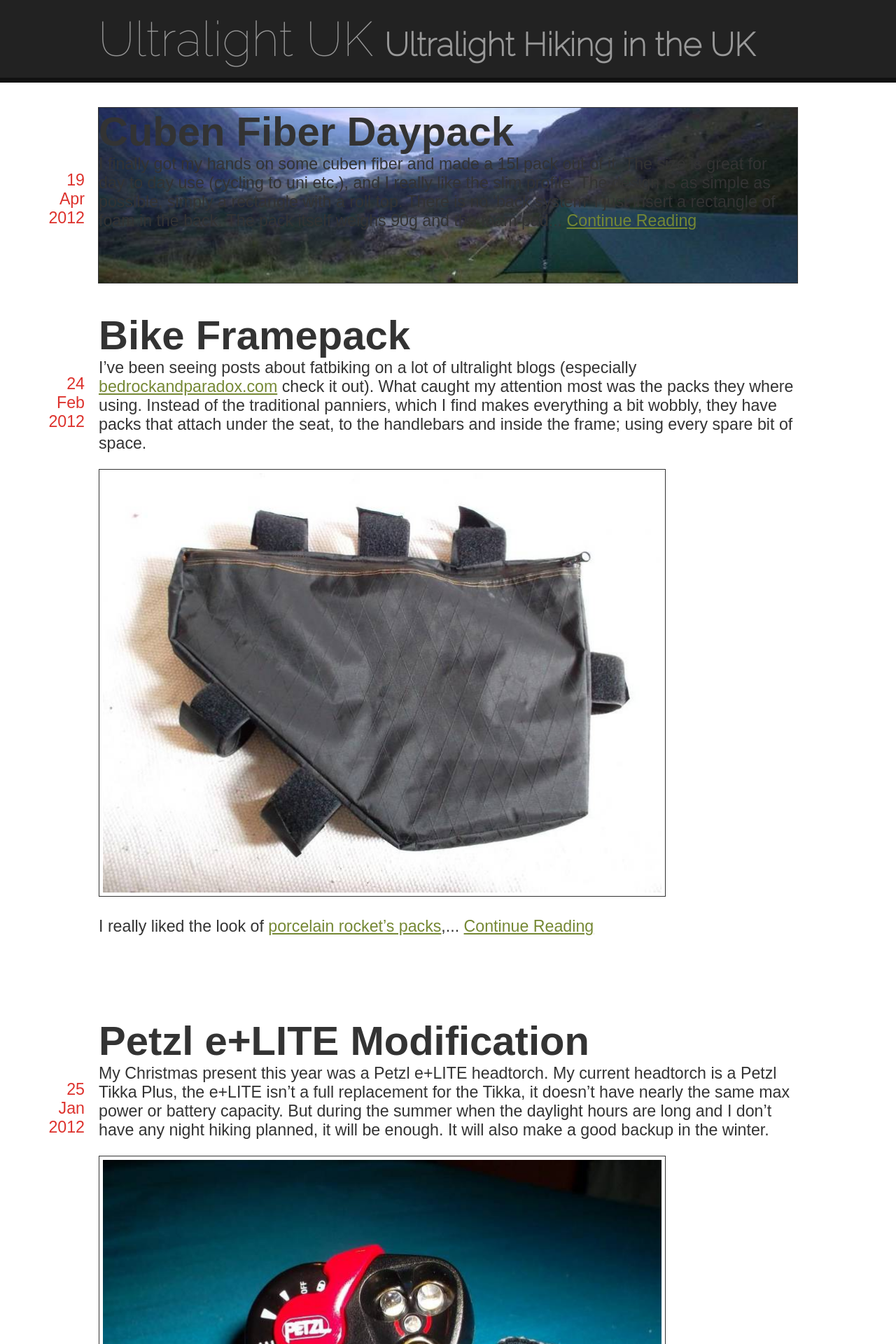
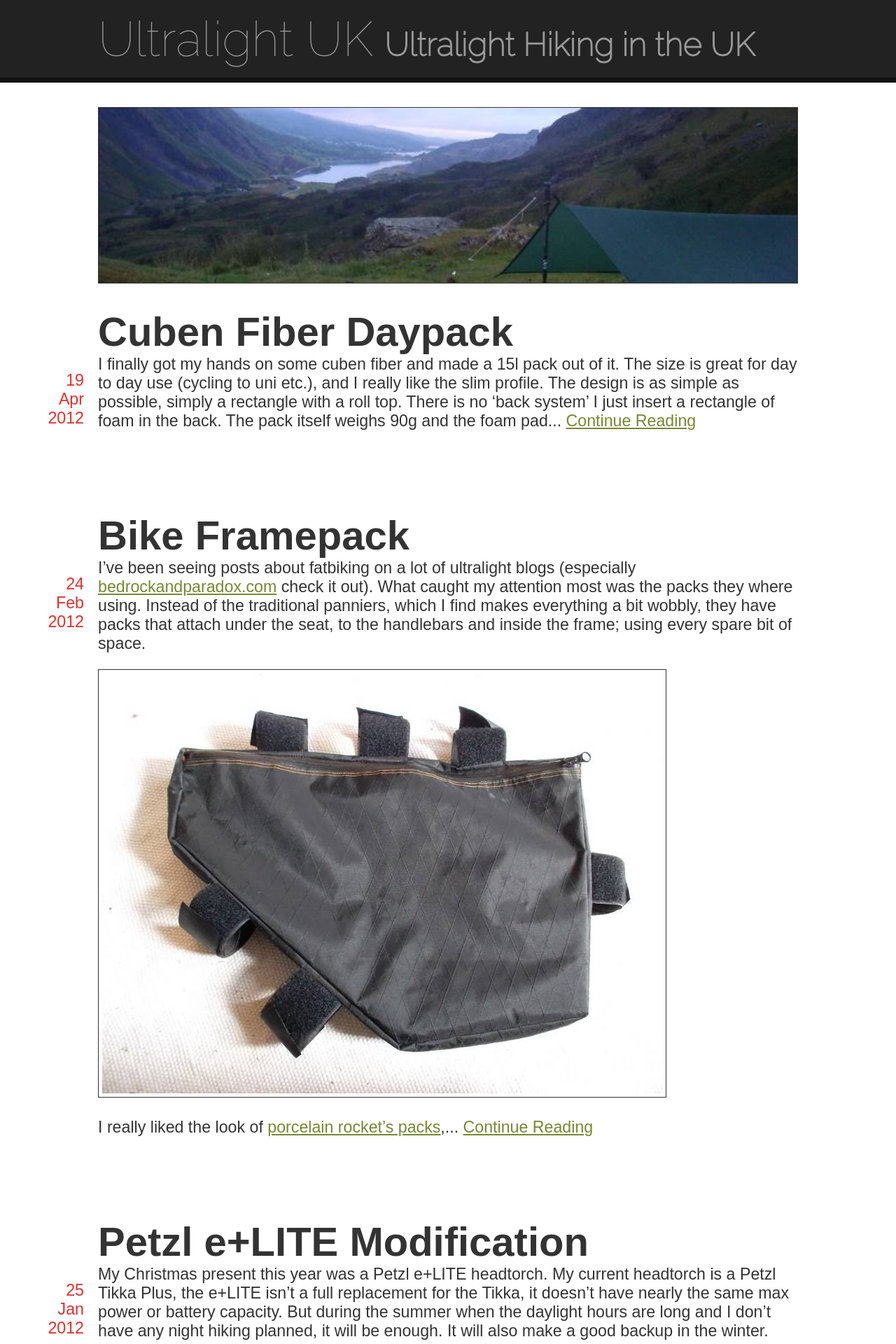
Before and after one commit to notclive/notclive.co.uk, a Jekyll site: the page built from ul/index.html, in a window 1280 px wide. Shown: the top 1920 px of the page at 70% size. Built offline with Jekyll 4.4.1, drawn with Linux system fonts in a browser that asks for light colours.

Commit message:
Div not self closing

```diff
--- a/_layouts/ul-page.html
+++ b/_layouts/ul-page.html
@@ -33,9 +33,9 @@
 		</div>
 		<div class="root">
 			{% if page.banner %}
-				<div style="background-image: url({{ site.ul-base }}/{{ page.banner }})" class="banner"/>
+				<div style="background-image: url({{ site.ul-base }}/{{ page.banner }})" class="banner"></div>
 			{% else %}
-				<div style="background-image: url({{ site.ul-base }}/{{ site.ul-banner }})" class="banner"/>
+				<div style="background-image: url({{ site.ul-base }}/{{ site.ul-banner }})" class="banner"></div>
 			{% endif %}
 			{{ content }}
 			<div class="footer">
```
